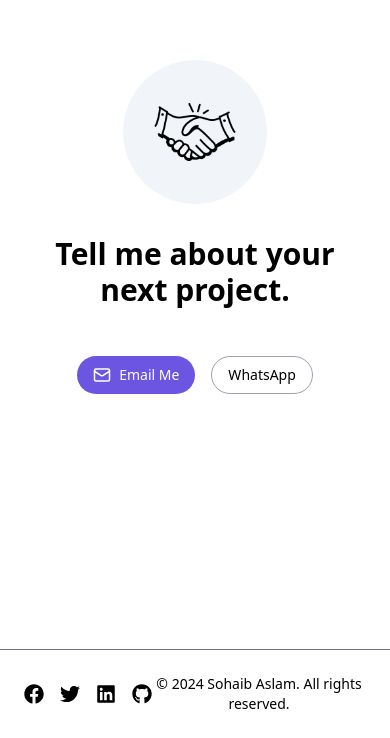
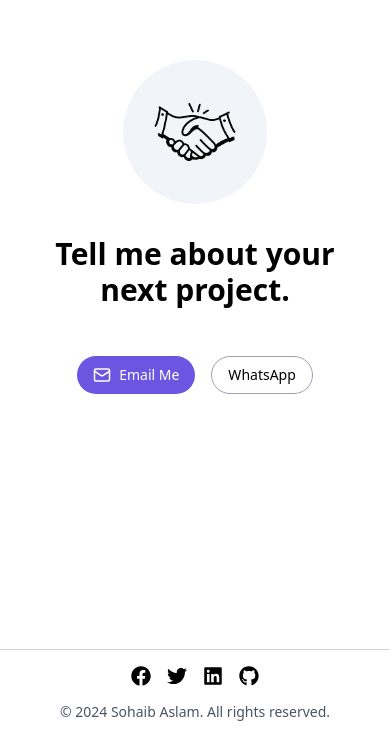
Before and after one commit to Seboo-Dogar/MyPortfolio-Web, a React (Vite) app: page / in a window 390 px wide. Shown: the part 5387-6125 px from the top of the page. Built offline with nearby package versions, Linux system fonts and the light colour scheme.

Commit message:
Footer Responsiveness...Done

```diff
--- a/src/components/Footer.jsx
+++ b/src/components/Footer.jsx
@@ -2,24 +2,28 @@ import { FaFacebook, FaTwitter, FaLinkedin, FaGithub } from 'react-icons/fa';
 
 export default function Footer() {
     return (
-        <footer className="">
-            <div className="container mx-auto flex items-center justify-between text-center border-t p-6 border-gray-500">
-                <div className="flex space-x-4">
+        <footer className="border-t border-gray-300">
+            <div className="container mx-auto flex flex-col sm:flex-row items-center justify-between text-center p-4 sm:p-6 space-y-4 sm:space-y-0">
+
+                <div className="flex space-x-4 justify-center">
                     <a href="https://facebook.com" target="_blank" rel="noopener noreferrer" aria-label="Facebook">
-                        <FaFacebook className="text-xl hover:text-[#6c55e1]" />
+                        <FaFacebook className="text-xl hover:text-[#6c55e1] transition-colors" />
                     </a>
                     <a href="https://twitter.com" target="_blank" rel="noopener noreferrer" aria-label="Twitter">
-                        <FaTwitter className="text-xl hover:text-[#6c55e1]" />
+                        <FaTwitter className="text-xl hover:text-[#6c55e1] transition-colors" />
                     </a>
                     <a href="https://linkedin.com" target="_blank" rel="noopener noreferrer" aria-label="LinkedIn">
-                        <FaLinkedin className="text-xl hover:text-[#6c55e1]" />
+                        <FaLinkedin className="text-xl hover:text-[#6c55e1] transition-colors" />
                     </a>
                     <a href="https://github.com" target="_blank" rel="noopener noreferrer" aria-label="GitHub">
-                        <FaGithub className="text-xl hover:text-[#6c55e1]" />
+                        <FaGithub className="text-xl hover:text-[#6c55e1] transition-colors" />
                     </a>
                 </div>
+
                 <div>
-                    <p className="text-sm">&copy; {new Date().getFullYear()} Sohaib Aslam. All rights reserved.</p>
+                    <p className="text-sm text-gray-600">
+                        &copy; {new Date().getFullYear()} Sohaib Aslam. All rights reserved.
+                    </p>
                 </div>
             </div>
         </footer>
```
